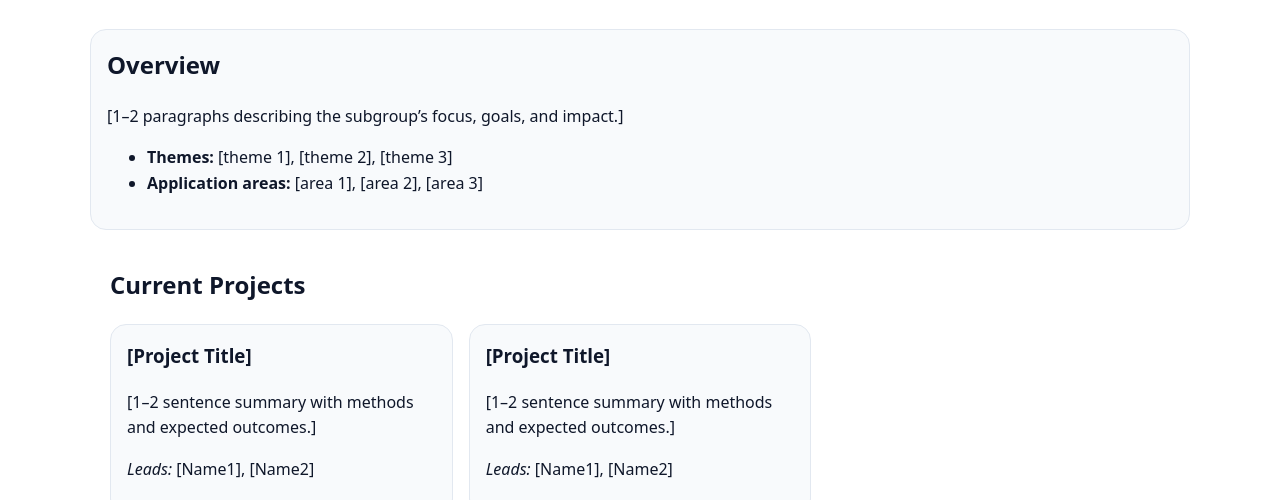
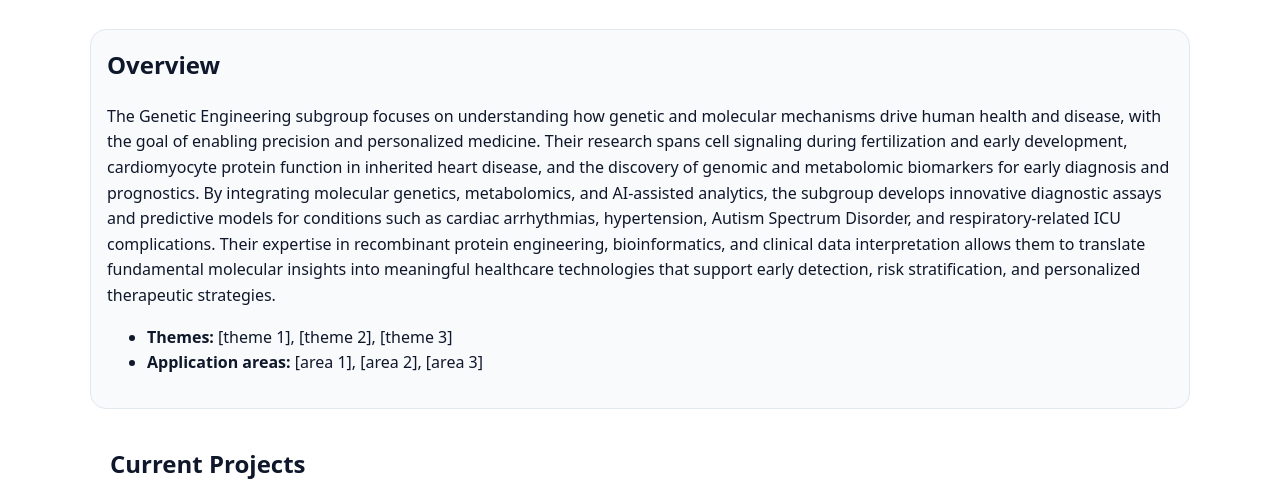
Before and after one commit to Aqsaa-adil/BME-RG, a plain HTML site: page genetic-engineering.html in a window 1280 px wide. Shown: the part 253-753 px from the top of the page. Drawn offline with Linux system fonts and the light colour scheme.

Commit message:
Update genetic-engineering.html

```diff
--- a/genetic-engineering.html
+++ b/genetic-engineering.html
@@ -32,7 +32,9 @@
 
     <section class="container card">
       <h2 style="margin-top:0">Overview</h2>
-      <p>[1–2 paragraphs describing the subgroup’s focus, goals, and impact.]</p>
+      <p>The Genetic Engineering subgroup focuses on understanding how genetic and molecular mechanisms drive human health and disease, with the goal of enabling precision and personalized medicine. Their research spans cell signaling during fertilization and early development, cardiomyocyte protein function in inherited heart disease, and the discovery of genomic and metabolomic biomarkers for early diagnosis and prognostics.
+
+By integrating molecular genetics, metabolomics, and AI-assisted analytics, the subgroup develops innovative diagnostic assays and predictive models for conditions such as cardiac arrhythmias, hypertension, Autism Spectrum Disorder, and respiratory-related ICU complications. Their expertise in recombinant protein engineering, bioinformatics, and clinical data interpretation allows them to translate fundamental molecular insights into meaningful healthcare technologies that support early detection, risk stratification, and personalized therapeutic strategies.</p>
       <ul>
         <li><strong>Themes:</strong> [theme 1], [theme 2], [theme 3]</li>
         <li><strong>Application areas:</strong> [area 1], [area 2], [area 3]</li>
```
